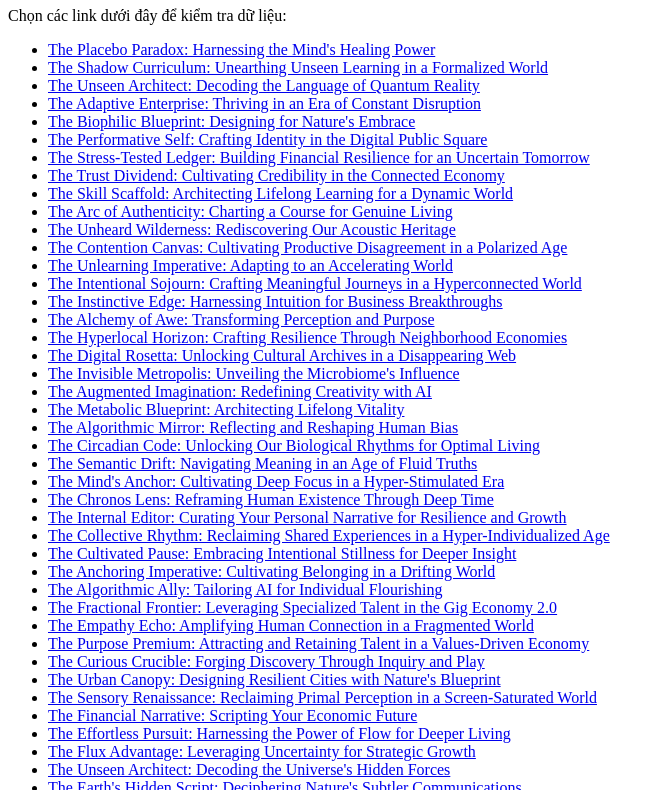
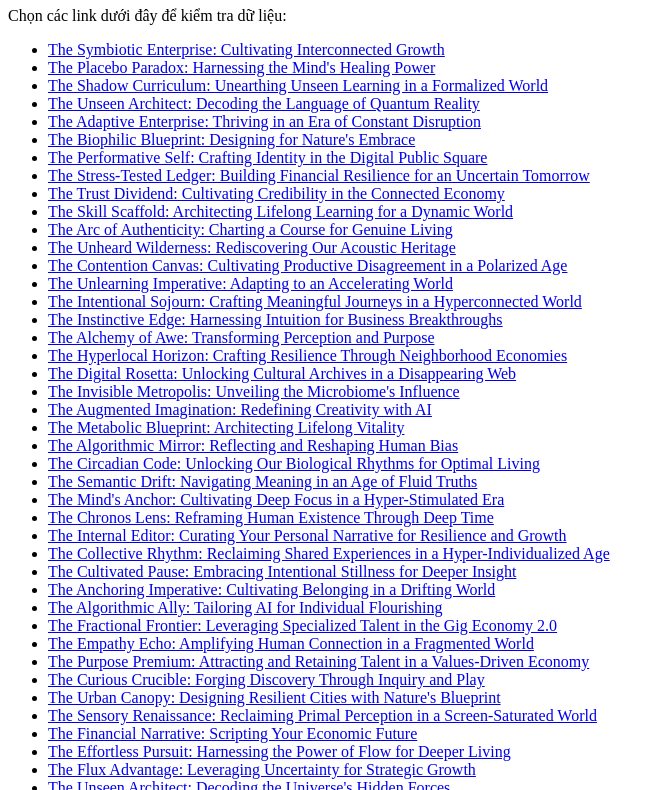
Before and after one commit to hiendo1-a11y/hien_test_444, a plain HTML site: page index.html in a window 1280 px wide. Shown: the part 73-863 px from the top of the page, without its empty margins (0-665 px from the left). Drawn offline with Linux system fonts and the light colour scheme.

Commit message:
🤖 Auto: The Symbiotic Enterprise: Cultivating Interconnected Growth

```diff
--- a/index.html
+++ b/index.html
@@ -8,6 +8,7 @@
     <h1>Hệ thống lưu trữ file Test AI</h1>
     <p>Chọn các link dưới đây để kiểm tra dữ liệu:</p>
     <ul>
+        <li><a href="Test_auto_the_symbiotic_enterprise_cultivating_interconnected_growth.pdf">The Symbiotic Enterprise: Cultivating Interconnected Growth</a></li>
         <li><a href="Test_auto_the_placebo_paradox_harnessing_the_mind_s_healing_power.pdf">The Placebo Paradox: Harnessing the Mind's Healing Power</a></li>
         <li><a href="Test_auto_the_shadow_curriculum_unearthing_unseen_learning_in_a_formal.pdf">The Shadow Curriculum: Unearthing Unseen Learning in a Formalized World</a></li>
         <li><a href="Test_auto_the_unseen_architect_decoding_the_language_of_quantum_realit.pdf">The Unseen Architect: Decoding the Language of Quantum Reality</a></li>
```
Also changed, not shown: .article_history.json, 1 other file.
